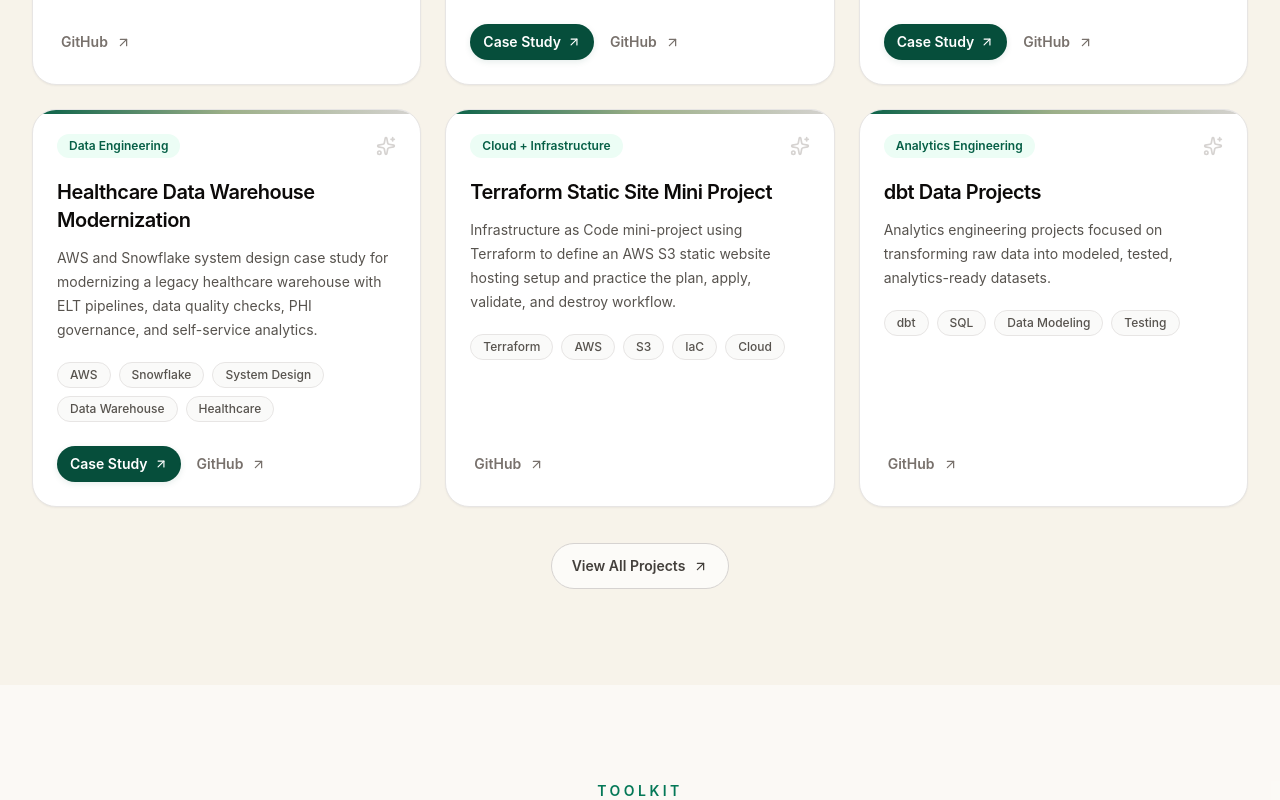
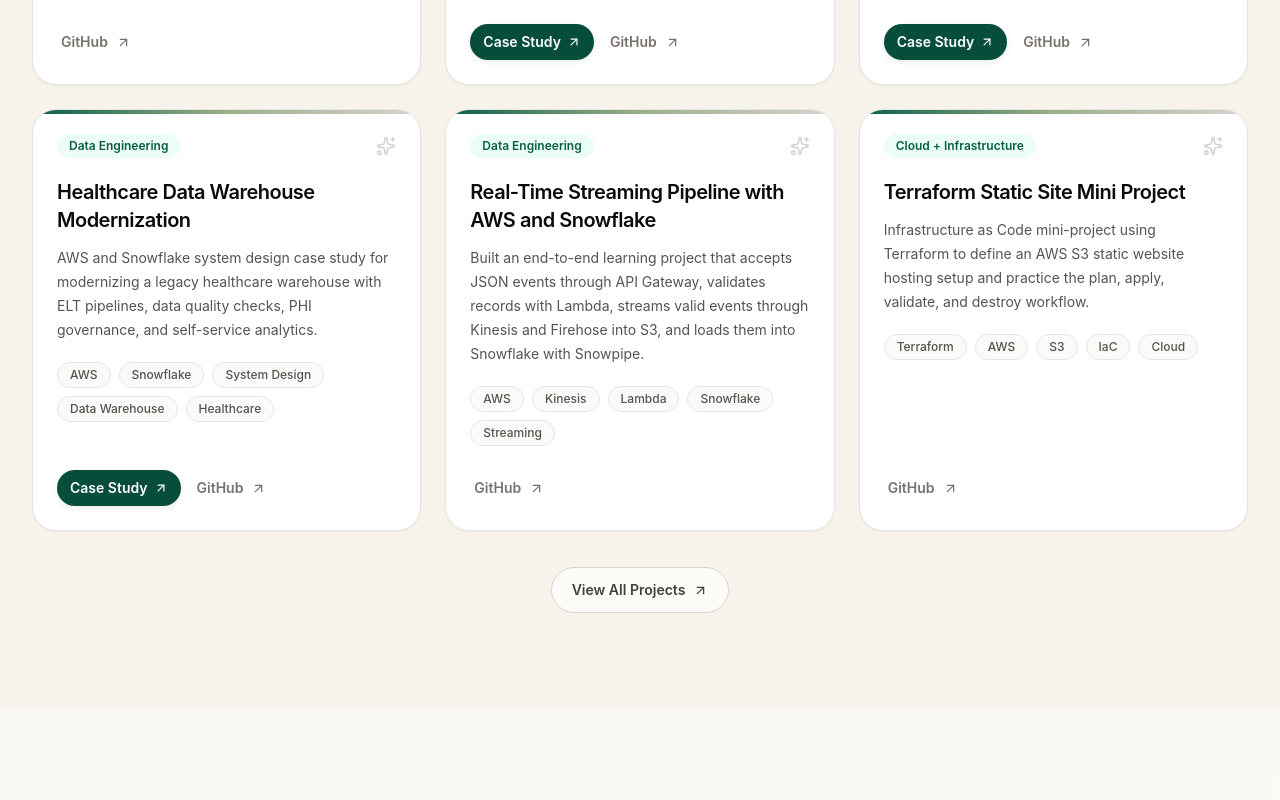
Before and after one commit to jenniferarias414/portfolio-v2, a React (Vite) app: page / in a window 1280 px wide. Shown: the part 1760-2560 px from the top of the page. Built offline with nearby package versions, Linux system fonts and the light colour scheme.

Commit message:
added project card for aws snowflake streaming project

```diff
--- a/src/data/projects.js
+++ b/src/data/projects.js
@@ -47,6 +47,16 @@
     tags: ["AWS", "Snowflake", "System Design", "Data Warehouse", "Healthcare"],
     github: "https://github.com/jenniferarias414/healthcare-warehouse-modernization",
     caseStudyUrl: healthcareDataWarehouseCaseStudyUrl,
+  },
+  {
+    title: "Real-Time Streaming Pipeline with AWS and Snowflake",
+    category: "Data Engineering",
+    categories: ["Data Engineering", "Cloud + Infrastructure", "Analytics Engineering"],
+    featured: true,
+    summary:
+      "Built an end-to-end learning project that accepts JSON events through API Gateway, validates records with Lambda, streams valid events through Kinesis and Firehose into S3, and loads them into Snowflake with Snowpipe.",
+    tags: ["AWS", "Kinesis", "Lambda", "Snowflake", "Streaming"],
+    github: "https://github.com/jenniferarias414/real-time-streaming-pipeline-aws-snowflake",
   },
   {
     title: "Terraform Static Site Mini Project",
```
